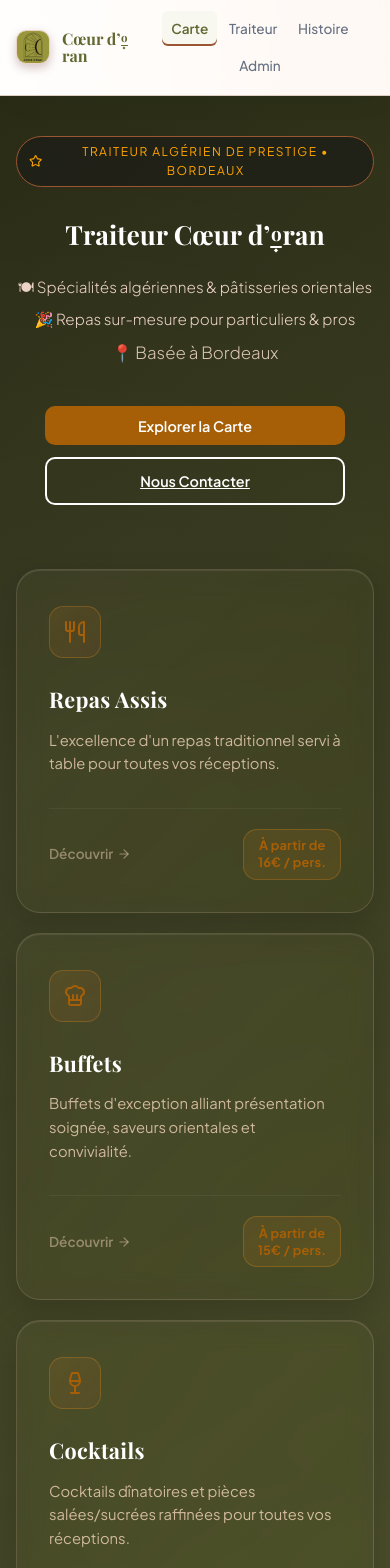
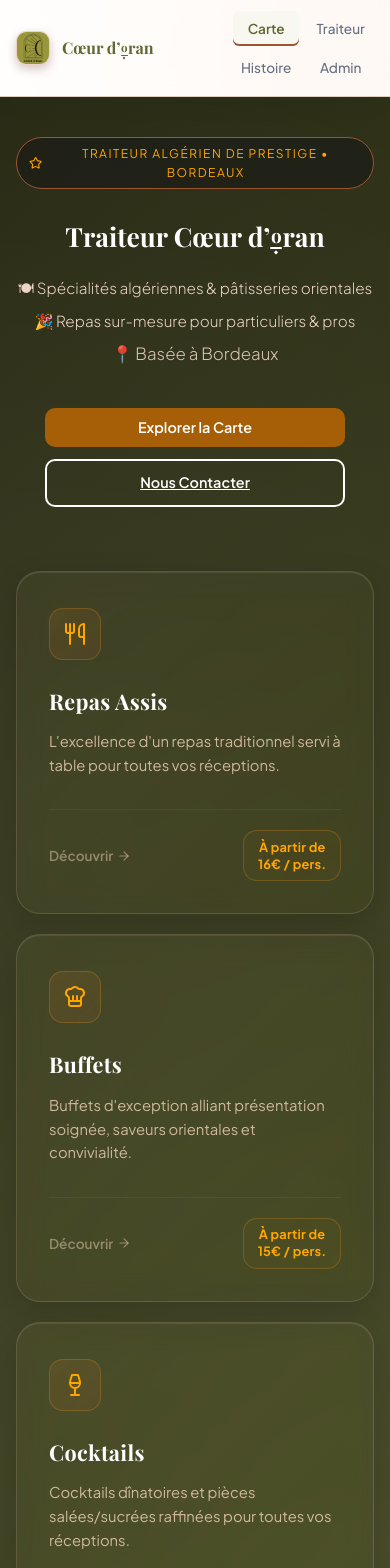
Before and after one commit to Solarusastoras/coeurdoran, a React (Create React App) app: page / in a window 390 px wide. Shown: the top 1568 px of the page. Built offline with nearby package versions, Linux system fonts and the light colour scheme; no server answers; the HTML template or start-up script is replaced by a standard one; a web font is replaced by a local one.

Commit message:
feat: implement Buffet and Brunch pages with associated component styling

```diff
--- a/src/components/Header.scss
+++ b/src/components/Header.scss
@@ -272,12 +272,24 @@
   }
 
   .header-nav {
+    display: grid;
+    grid-template-columns: repeat(2, 1fr);
+    gap: 0.3rem 0.5rem;
     width: auto;
-    gap: 0.2rem;
+  }
+
+  .nav-dropdown-wrapper {
+    display: block;
+    width: 100%;
+
+    .nav-link {
+      width: 100%;
+    }
   }
 
   .nav-link {
-    padding: 0.4rem 0.55rem;
+    padding: 0.4rem 0.5rem;
+    justify-content: center;
 
     svg {
       display: none;
--- a/src/components/Hero.scss
+++ b/src/components/Hero.scss
@@ -237,7 +237,7 @@
   }
 
   .feature-icon {
-    color: var(--color-red);
+    color: orange;
     transition: color 0.3s ease;
   }
 }
@@ -301,9 +301,9 @@
 }
 
 .feature-price {
-  background: rgba(246, 147, 28, 0.1);
+  background: rgba(246, 148, 28, 0.031);
   border: 1px solid rgba(246, 147, 28, 0.25);
-  color: var(--color-red);
+  color: orange;
   font-size: 0.8rem;
   font-weight: 700;
   padding: 0.45rem 0.85rem;
--- a/src/pages/Brunch/index.jsx
+++ b/src/pages/Brunch/index.jsx
@@ -27,7 +27,7 @@ export default function Brunch() {
               Des formules matinales douces, épicées et conviviales pour vos lendemains de fêtes ou réunions d'entreprise.
             </p>
             <div className="patio-illustration">
-              <img src="/logo.svg" alt="Brunch Cœur d'Oran" className="patio-logo-img" />
+              <img src="/logo192.png" alt="Brunch Cœur d'Oran" className="patio-logo-img" />
             </div>
           </div>
         </aside>
--- a/src/pages/Buffet/index.jsx
+++ b/src/pages/Buffet/index.jsx
@@ -20,7 +20,7 @@ export default function Buffet() {
             <ChefHat size={14} />
             <span>Déjeunatoires & Dînatoires</span>
           </div>
-          <h1>La Table du Riad</h1>
+          <h1>Buffets</h1>
           <p className="prestation-tagline">
             L'alliance parfaite de la convivialité, d'une présentation soignée et des saveurs orientales pour vos événements.
           </p>
```
